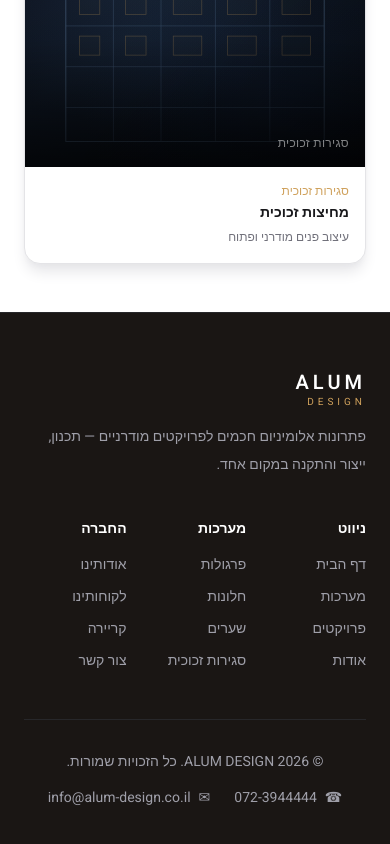
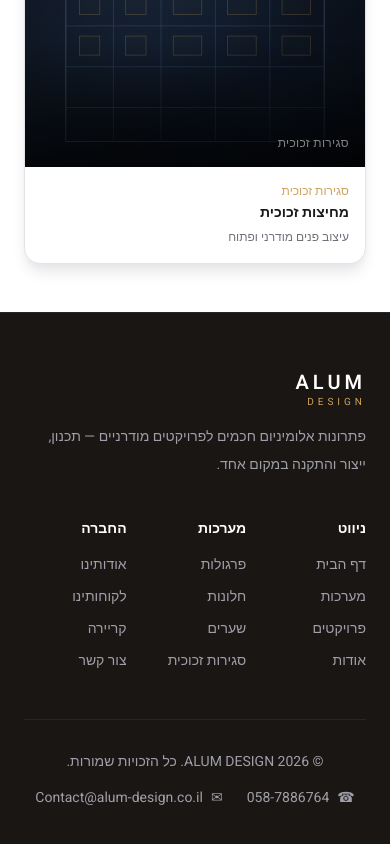
Before and after one commit to YakovTamam/alum-design, a Next.js app: page /projects in a window 390 px wide. Shown: the part 3123-3967 px from the top of the page. Built offline with nearby package versions, Linux system fonts and the light colour scheme; no server answers; the database is empty; a web font is replaced by a local one.

Commit message:
Update site phone number and contact email

```diff
--- a/app/components/ContactSection.tsx
+++ b/app/components/ContactSection.tsx
@@ -51,11 +51,11 @@ export default function ContactSection() {
             או חייגו אלינו ישירות.
           </p>
           <div className="mt-6 flex flex-col gap-3 text-sm text-zinc-600">
-            <a href="tel:0729444444" className="flex items-center gap-2 hover:text-gold">
-              <span aria-hidden>☎</span> 072-3944444
+            <a href="tel:0587886764" className="flex items-center gap-2 hover:text-gold">
+              <span aria-hidden>☎</span> 058-7886764
             </a>
-            <a href="mailto:info@alum-design.co.il" className="flex items-center gap-2 hover:text-gold">
-              <span aria-hidden>✉</span> info@alum-design.co.il
+            <a href="mailto:Contact@alum-design.co.il" className="flex items-center gap-2 hover:text-gold">
+              <span aria-hidden>✉</span> Contact@alum-design.co.il
             </a>
           </div>
         </div>
--- a/app/components/ContractorLeads.tsx
+++ b/app/components/ContractorLeads.tsx
@@ -251,7 +251,7 @@ export default function ContractorLeads() {
 
                 <p className="text-center text-xs text-zinc-400">
                   או התקשר עכשיו:{" "}
-                  <a href="tel:0729444444" className="font-medium text-gold hover:underline">072-3944444</a>
+                  <a href="tel:0587886764" className="font-medium text-gold hover:underline">058-7886764</a>
                 </p>
               </form>
             )}
--- a/app/components/FloatingWhatsApp.tsx
+++ b/app/components/FloatingWhatsApp.tsx
@@ -3,7 +3,7 @@
 export default function FloatingWhatsApp() {
   return (
     <a
-      href="https://wa.me/972729444444"
+      href="https://wa.me/972587886764"
       target="_blank"
       rel="noopener noreferrer"
       aria-label="פנה אלינו בוואטסאפ"
--- a/app/components/Hero.tsx
+++ b/app/components/Hero.tsx
@@ -251,13 +251,13 @@ export default function Hero({ slides, mobileHeight }: { slides: SerializedHeroS
                 {slide?.ctaText} <span aria-hidden>←</span>
               </a>
               <a
-                href="tel:0729444444"
+                href="tel:0587886764"
                 className="flex items-center gap-2 rounded-full border border-white/30 bg-white/10 px-6 py-3.5 text-sm font-medium text-white backdrop-blur-sm transition-colors hover:bg-white/20"
               >
                 <svg width="14" height="14" viewBox="0 0 24 24" fill="none" stroke="currentColor" strokeWidth="1.8" strokeLinecap="round" strokeLinejoin="round">
                   <path d="M22 16.92v3a2 2 0 0 1-2.18 2 19.79 19.79 0 0 1-8.63-3.07A19.5 19.5 0 0 1 4.69 12a19.79 19.79 0 0 1-3.07-8.67A2 2 0 0 1 3.6 1.28h3a2 2 0 0 1 2 1.72c.127.96.361 1.903.7 2.81a2 2 0 0 1-.45 2.11L7.91 8.56a16 16 0 0 0 6 6l.85-.85a2 2 0 0 1 2.11-.45c.907.339 1.85.573 2.81.7A2 2 0 0 1 21.72 16z" />
                 </svg>
-                072-3944444
+                058-7886764
               </a>
             </div>
           </motion.div>
--- a/app/components/SiteFooter.tsx
+++ b/app/components/SiteFooter.tsx
@@ -60,11 +60,11 @@ export default function SiteFooter({ logoUrl }: { logoUrl?: string }) {
         <div className="mt-12 flex flex-col items-center justify-between gap-4 border-t border-zinc-800 pt-8 text-sm text-zinc-400 sm:flex-row">
           <p>© {new Date().getFullYear()} ALUM DESIGN. כל הזכויות שמורות.</p>
           <div className="flex items-center gap-6">
-            <a href="tel:0729444444" className="flex items-center gap-2 transition-colors hover:text-gold">
-              <span aria-hidden>☎</span> 072-3944444
+            <a href="tel:0587886764" className="flex items-center gap-2 transition-colors hover:text-gold">
+              <span aria-hidden>☎</span> 058-7886764
             </a>
-            <a href="mailto:info@alum-design.co.il" className="flex items-center gap-2 transition-colors hover:text-gold">
-              <span aria-hidden>✉</span> info@alum-design.co.il
+            <a href="mailto:Contact@alum-design.co.il" className="flex items-center gap-2 transition-colors hover:text-gold">
+              <span aria-hidden>✉</span> Contact@alum-design.co.il
             </a>
           </div>
         </div>
--- a/app/components/StickyLeadButton.tsx
+++ b/app/components/StickyLeadButton.tsx
@@ -231,7 +231,7 @@ export default function StickyLeadButton() {
 
                   <p className="text-center text-xs text-zinc-400">
                     או חייגו:{" "}
-                    <a href="tel:0729444444" className="font-medium text-gold hover:underline">072-3944444</a>
+                    <a href="tel:0587886764" className="font-medium text-gold hover:underline">058-7886764</a>
                   </p>
                 </form>
               )}
--- a/lib/email-templates.ts
+++ b/lib/email-templates.ts
@@ -1,6 +1,6 @@
 const BRAND_GRADIENT = "linear-gradient(135deg, #b8882e 0%, #cfa15c 55%, #e8c896 100%)";
 
-export const COMPANY_WHATSAPP = "972729444444";
+export const COMPANY_WHATSAPP = "972587886764";
 
 export function escapeHtml(value: string): string {
   return value
--- a/lib/site.ts
+++ b/lib/site.ts
@@ -1,4 +1,4 @@
 export const SITE_URL = "https://alum-design.co.il";
 export const SITE_NAME = "ALUM DESIGN";
-export const SITE_PHONE = "+972729444444";
-export const SITE_EMAIL = "info@alum-design.co.il";
+export const SITE_PHONE = "+972587886764";
+export const SITE_EMAIL = "Contact@alum-design.co.il";
```
